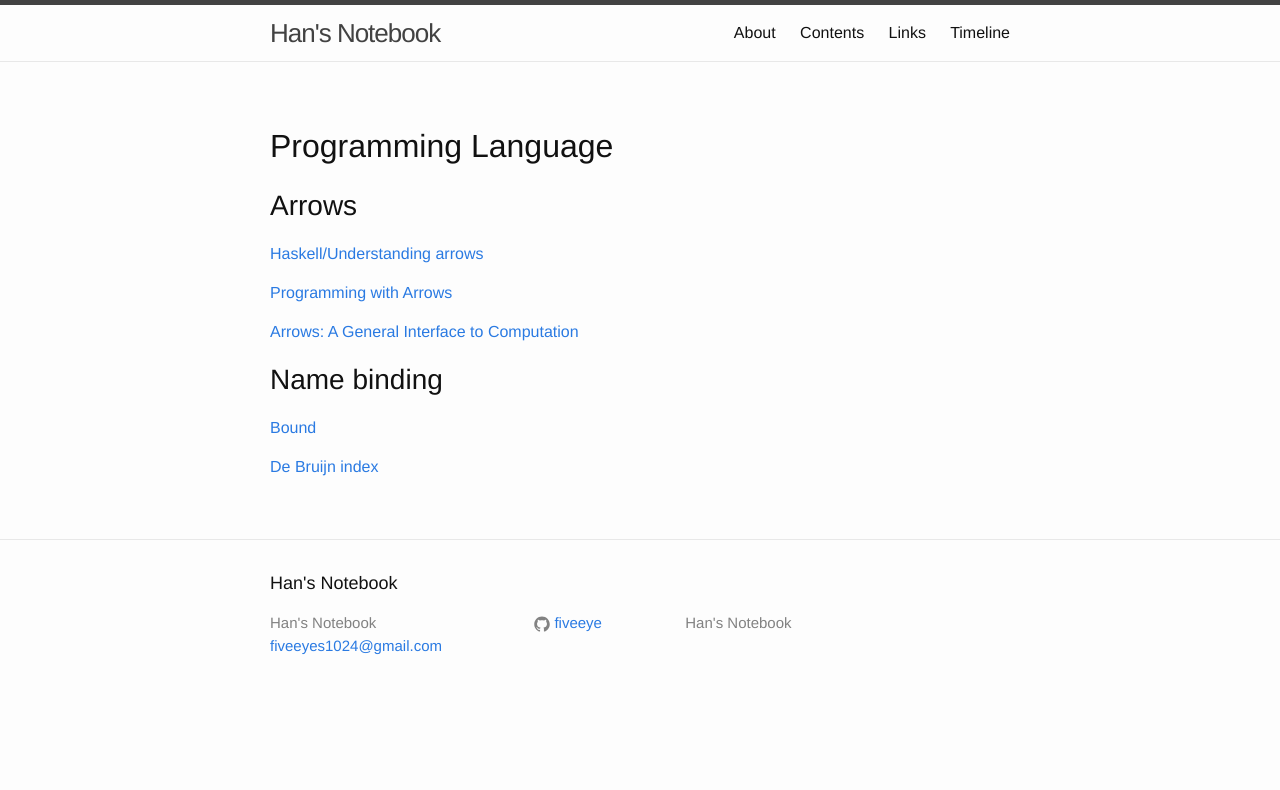
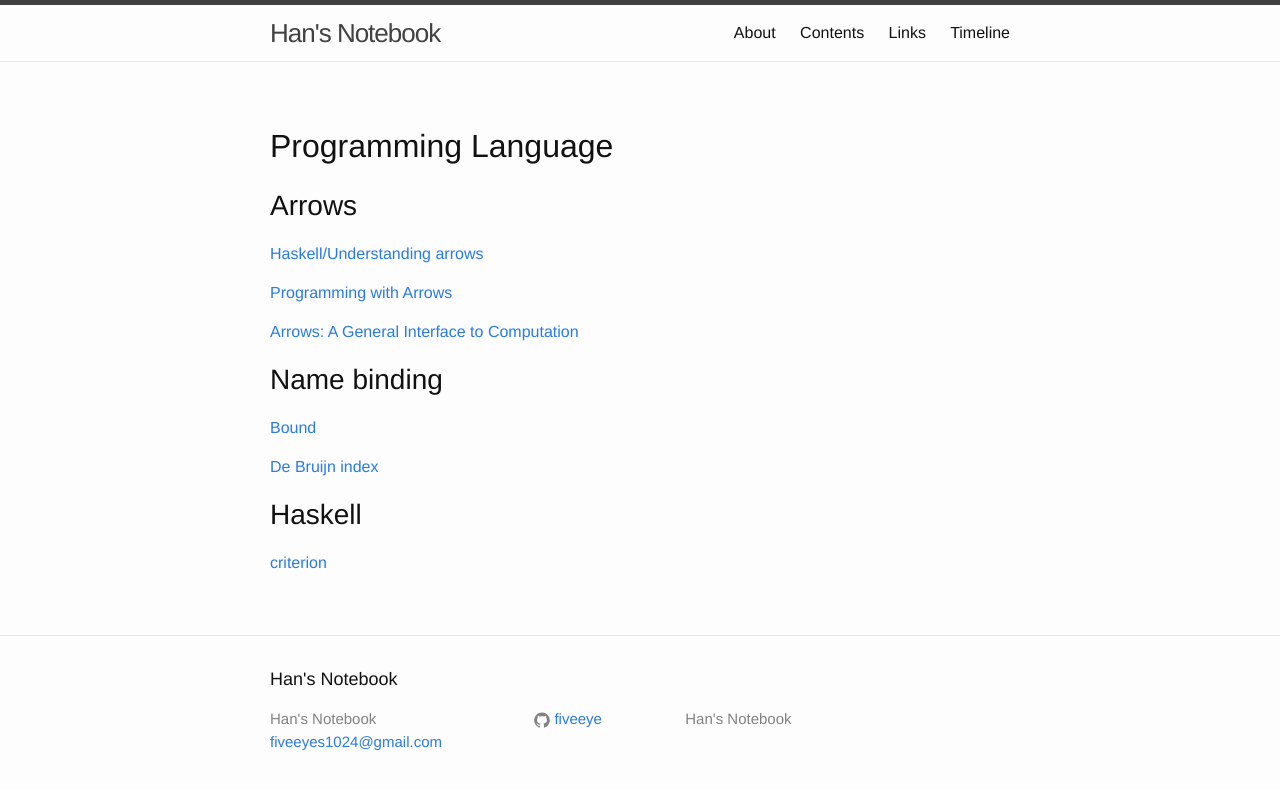
Before and after one commit to FiveEyes/FiveEyes.github.io, a Jekyll site: the page built from links/PL.md, in a window 1280 px wide. Shown: the top 790 px of the page. Built offline with Jekyll 4.4.1, drawn with Linux system fonts in a browser that asks for light colours.

Commit message:
Update PL.md

```diff
--- a/links/PL.md
+++ b/links/PL.md
@@ -16,3 +16,6 @@
 [Bound](https://www.fpcomplete.com/user/edwardk/bound)
 
 [De Bruijn index](http://en.wikipedia.org/wiki/De_Bruijn_index)
+
+## Haskell
+[criterion](http://www.serpentine.com/criterion/)
```
